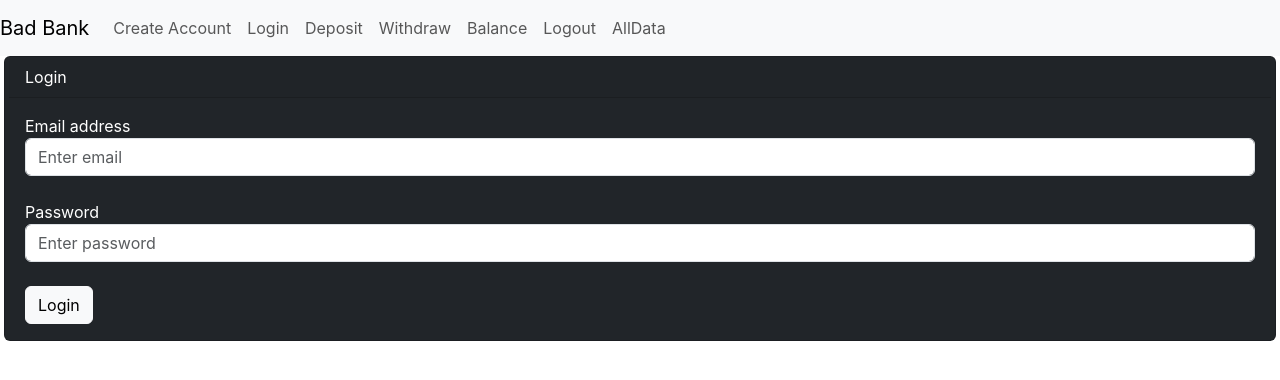
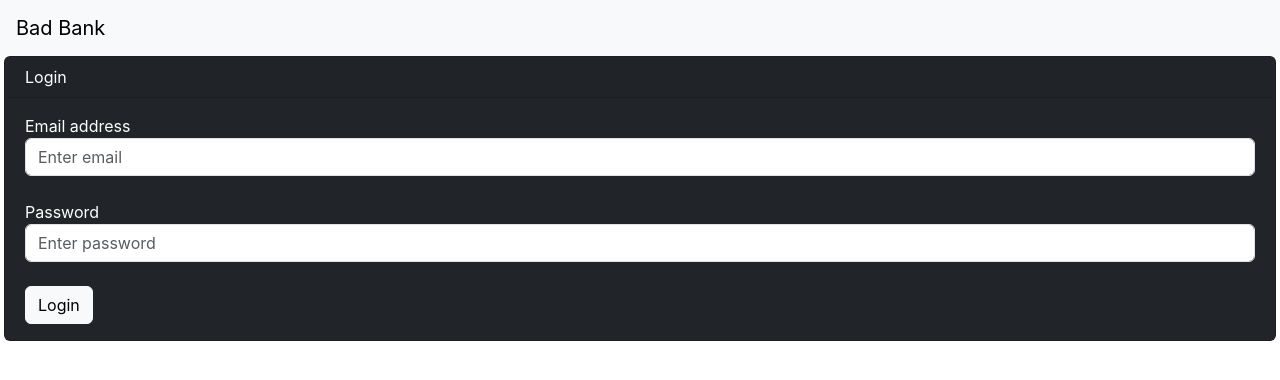
Before and after one commit to dgutkin/bad-bank, a React (Create React App) app: page /#/login in a window 1280 px wide. Shown: the top 380 px of the page. Built offline with nearby package versions, Linux system fonts and the light colour scheme.

Commit message:
adjusted context

```diff
--- a/package.json
+++ b/package.json
@@ -8,6 +8,7 @@
     "@testing-library/user-event": "^13.5.0",
     "bootstrap": "^5.3.2",
     "react": "^18.2.0",
+    "react-bootstrap": "^2.9.1",
     "react-dom": "^18.2.0",
     "react-router-dom": "^6.20.0",
     "react-scripts": "5.0.1",
--- a/src/App.js
+++ b/src/App.js
@@ -1,11 +1,12 @@
 
-import {HashRouter, Routes, Route} from 'react-router-dom';
+import { useState } from 'react';
+import { HashRouter, Routes, Route } from 'react-router-dom';
 
 import './styles/App.css';
 
+import { UserData, UserContext } from './utils/context.js';
+
 import NavBar from './components/NavBar.js';
-import {UserContext} from './utils/context.js';
-
 import Home from './pages/Home.js';
 import CreateAccount from './pages/CreateAccount.js';
 import Login from './pages/Login.js';
@@ -14,12 +15,34 @@ import Withdraw from './pages/Withdraw.js';
 import Balance from './pages/Balance.js';
 import Logout from './pages/Logout.js';
 import AllData from './pages/AllData.js';
+//have context for all users (function as a DB that create account can push to)
+// have separately user context for the logged in user
+// the login page can retrieve the relevant name and set the specific individual
+function App() {
 
-function App() {
+  const [userCtx, setUserCtx] = useState({
+    name: "",
+    email: "",
+    password: "",
+    balance: 0,
+    auth: false
+  });
+
   return (
+
     <HashRouter>
+
+      <UserData.Provider value={
+          {users:[
+            {name:'dan',
+            email:'dan@mail.com',
+            password:'secret',
+            balance:0}]
+          }}>
+        <UserContext.Provider value={ { userCtx, setUserCtx } }>
+
           <NavBar/>
-      <UserContext.Provider value={{users:[{name:'dan',email:'dan@mail.com',password:'secret',balance:0,auth:false}]}}>
+
           <Routes>
             <Route path="/" exact element={<Home/>} />
             <Route path="/createaccount/" element={<CreateAccount/>} />
@@ -30,9 +53,15 @@ function App() {
             <Route path="/logout/" element={<Logout/>} />
             <Route path="/alldata/" element={<AllData/>} />
           </Routes>
+
         </UserContext.Provider>
+
+      </UserData.Provider>
+
     </HashRouter>
+
   );
+
 }
 
 export default App;
--- a/src/components/NavBar.js
+++ b/src/components/NavBar.js
@@ -1,5 +1,23 @@
+
+import { useEffect, useState, useContext, useRef } from 'react';
+
+import '../styles/NavBar.css';
+
+import { UserContext } from '../utils/context';
 
 function NavBar(){
+
+  const [auth, setAuth] = useState(false);
+
+  const { userCtx, setUserCtx } = useContext(UserContext);
+
+  //const loggedIn = users.reduce((accum, e) => {return accum || e.auth}, false)
+
+  useEffect(() => {
+
+    setAuth(userCtx.auth);
+
+  }, [userCtx]);
 
   return(
     <>
@@ -9,13 +27,14 @@ function NavBar(){
         <span className="navbar-toggler-icon"></span>
       </button>
       <div className="collapse navbar-collapse" id="navbarNav">
+        {auth &&
         <ul className="navbar-nav">
-          <li className="nav-item">
+          {/* <li className="nav-item">
             <a className="nav-link" href="#/createaccount/">Create Account</a>
           </li>
           <li className="nav-item">
             <a className="nav-link" href="#/login/">Login</a>
-          </li>
+          </li> */}
           <li className="nav-item">
             <a className="nav-link" href="#/deposit/">Deposit</a>
           </li>
@@ -32,6 +51,7 @@ function NavBar(){
             <a className="nav-link" href="#/alldata/">AllData</a>
           </li>
         </ul>
+        }
       </div>
     </nav>
     </>
--- a/src/pages/AllData.js
+++ b/src/pages/AllData.js
@@ -1,11 +1,11 @@
 
-import React from 'react';
+import { useContext } from 'react';
 
 import {UserContext} from '../utils/context.js';
 
 function AllData(){
 
-  const ctx = React.useContext(UserContext);
+  const ctx = useContext(UserContext);
   return (
     <>
     <h5>All Data in Store</h5>
--- a/src/pages/Home.js
+++ b/src/pages/Home.js
@@ -1,16 +1,26 @@
 
+import Button from 'react-bootstrap/Button';
 import Card from '../components/Card.js';
 
 function Home(){
 
   return (
-    <Card
+    <div className="home-container">
+      <Card
       txtcolor="black"
       header="Bad Bank Home"
       title="Welcome to the bank!"
       text="Manage your money without confidence."
       body={(<img src="bank.png" className="img-fluid" alt="Responsive image"/>)}
-    />
+      />
+      <Button href="#/createaccount">
+        Create Account
+      </Button>
+      <Button href="#/login">
+        Login
+      </Button>
+    </div>
+
   );
 
 }
--- a/src/pages/Login.js
+++ b/src/pages/Login.js
@@ -1,33 +1,46 @@
 
-import React from 'react';
+import { useState, useContext, useEffect } from 'react';
 
-import { UserContext } from '../utils/context';
+import { UserData, UserContext } from '../utils/context';
 import Card from '../components/Card.js';
 
 function Login(){
 
-  const [email, setEmail] = React.useState("");
-  const [password, setPassword] = React.useState("");
-  const [status, setStatus] = React.useState("");
-  const [auth, setAuth] = React.useState(false);
-  const ctx = React.useContext(UserContext);
+  const [email, setEmail] = useState("");
+  const [password, setPassword] = useState("");
+  const [status, setStatus] = useState("");
+  const [auth, setAuth] = useState(false);
 
-  React.useEffect(() => {
+  const { users } = useContext(UserData);
+  const { userCtx, setUserCtx } = useContext(UserContext);
 
-    setAuth(ctx.users.reduce((accum, e) => {return (accum || e.auth)}, false));
+  useEffect(() => {
+
+    //setAuth(ctx.users.reduce((accum, e) => {return (accum || e.auth)}, false));
+    setAuth(userCtx.auth)
 
   }, []);
 
   const handleLogin = () => {
 
-    let user = ctx.users.filter((u) => {return u.email == email})[0];
+    let user = users.filter((u) => {return u.email == email})[0];
 
     if (user.password === password) {
       setAuth(true);
-      ctx.users.map((e) => {
-        if (e.email === email)
-          e.auth = true;
-      });
+      // ctx.users.map((e) => {
+      //   if (e.email === email)
+      //     e.auth = true;
+      // });
+      // ctx.push({
+      //   name: user.name,
+      //   email: user.email,
+      //   password: user.password,
+      //   balance: user.balance,
+      //   auth: true
+      // });
+      const userDetails = {name: user.name, email: user.email, password: user.password, balance: user.balance, auth: true};
+      console.log(userCtx);
+      setUserCtx(userDetails);
     } else {
       setStatus("Login failed");
     }
--- a/src/pages/Logout.js
+++ b/src/pages/Logout.js
@@ -1,27 +1,29 @@
 
-import React from 'react';
+import { useState, useContext, useEffect } from 'react';
 
 import { UserContext } from '../utils/context';
 import Card from '../components/Card.js';
 
 function Logout() {
+    // this shouldn't be a page, but rather a button that updates context and links to home
+    const [auth, setAuth] = useState(false);
+    const { userCtx, setUserCtx }= useContext(UserContext);
 
-    const [auth, setAuth] = React.useState(false);
-    const ctx = React.useContext(UserContext);
+    useEffect(() => {
 
-    React.useEffect(() => {
-
-        setAuth(ctx.users.reduce((accum, e) => {return accum || e.auth}, false));
+        //setAuth(ctx.users.reduce((accum, e) => {return accum || e.auth}, false));
+        setAuth(userCtx.auth);
 
       }, []);
 
     const handleLogout = () => {
 
         setAuth(false);
-        ctx.users.map((e) => {
-            if (e.auth)
-              e.auth = false;
-          });
+        // ctx.users.map((e) => {
+        //     if (e.auth)
+        //       e.auth = false;
+        //   });
+        setUserCtx({...userCtx, auth: false});
 
     }
 
@@ -31,7 +33,7 @@ function Logout() {
             header="Logout"
             status=""
             body={auth ?
-            (<button className="btn-primary" onClick={handleLogout}>
+            (<button className="btn-primary" onClick={handleLogout} href="#">
                 Logout
             </button>) :
             (
--- /dev/null
+++ b/src/styles/NavBar.css
@@ -0,0 +1,4 @@
+
+.navbar {
+    padding-left: 1rem;
+}
--- a/src/utils/context.js
+++ b/src/utils/context.js
@@ -1,7 +1,8 @@
 
-import React from 'react';
+import { createContext } from 'react';
 
 // const Route       = ReactRouterDOM.Route;
 // const Link        = ReactRouterDOM.Link;
 // const HashRouter  = ReactRouterDOM.HashRouter;
-export const UserContext = React.createContext(null);
+export const UserContext = createContext(null);
+export const UserData = createContext(null);
```
Also changed, not shown: 1 other file (tests, documents, lock files or other folders). Lines whose indentation alone changed are shown as unchanged.
